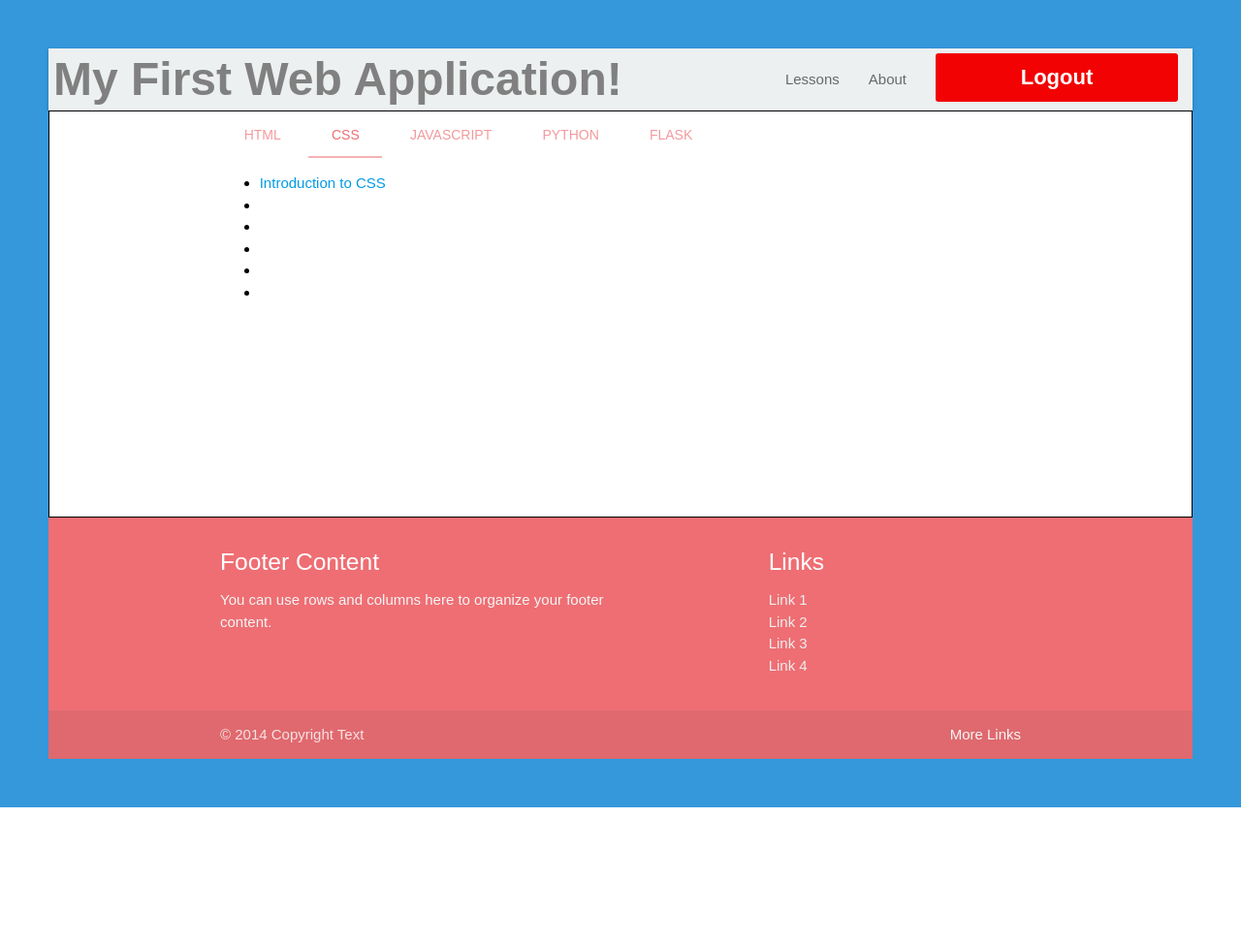
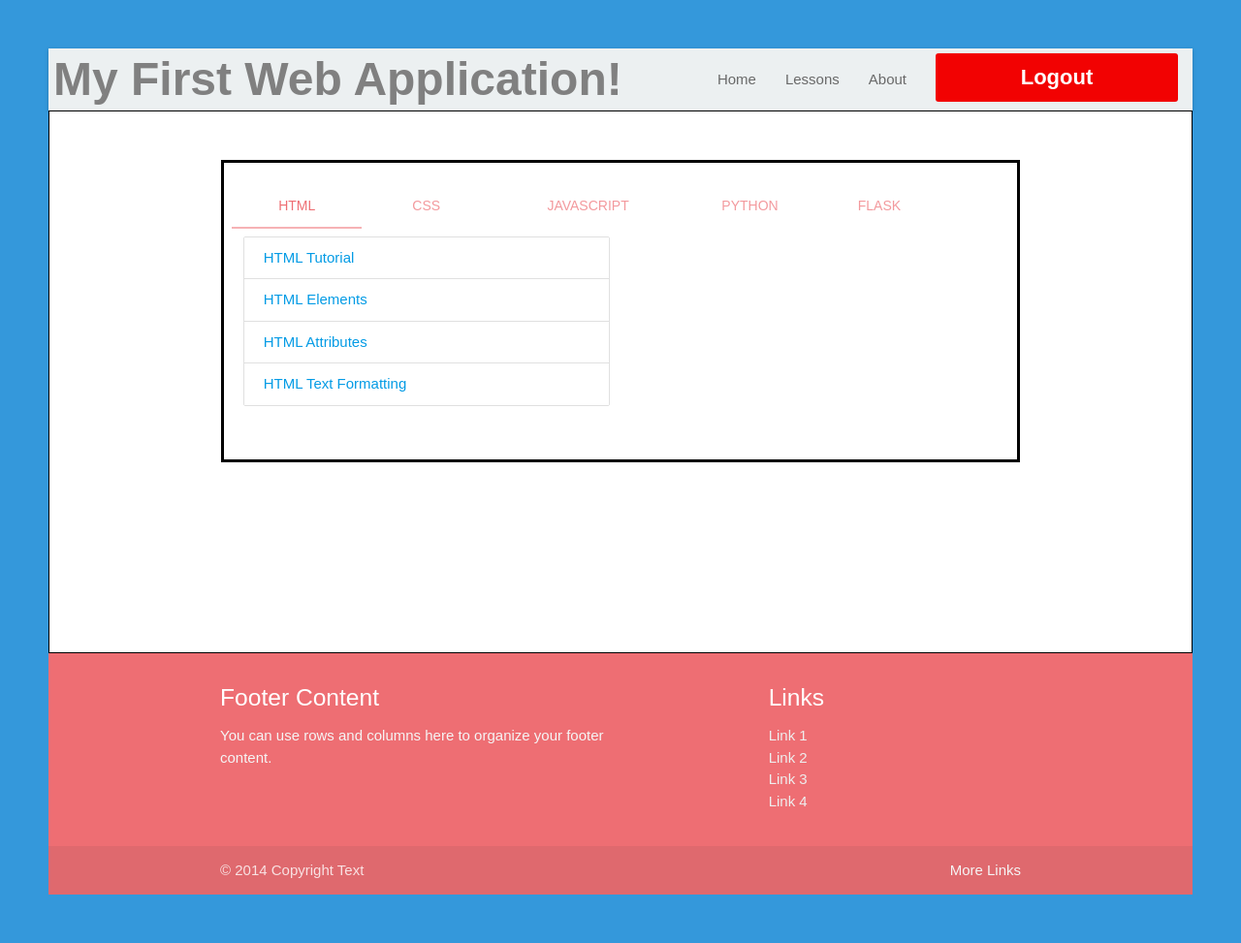
Before and after one commit to Dealsy/Flask_app, a Python web app: template templates/lessons.html in a window 1280 px wide. Shown: the whole page at 97% size. Before the commit the page ends 833 px from the top, so only its background shows below. Run offline with Jinja, Linux system fonts and the light colour scheme; the template is opened without the code that fills it, so the values that code supplies are empty.

Commit message:
stripped code

```diff
--- a/static/css/style.css
+++ b/static/css/style.css
@@ -5,15 +5,18 @@ box-sizing: border-box;
 *:focus {
     outline: none;
 }
+
 body {
     font-family: Arial;
     background-color: #3498DB;
     padding: 50px;
 }
+
 .login {
     margin: 20px auto;
     width: 300px;
 }
+
 .login-screen {
     background-color: #FFF;
     padding: 20px;
@@ -28,6 +31,7 @@ color: #777;
 .login-form {
     text-align: center;
 }
+
 .control-group {
     margin-bottom: 10px;
 }
@@ -77,7 +81,7 @@ box-shadow: none;
     margin-top: 12px;
 }
 
-.logout_button{
+.logout_button {
     background-color: #F20202;
     margin-top: 5px;
     font-weight: bold;
@@ -86,7 +90,7 @@ box-shadow: none;
 
 }
 
-nav .brand-logo{
+nav .brand-logo {
 
     padding-left: 5px;
     color: grey;
@@ -94,12 +98,22 @@ nav .brand-logo{
     font-size: 48px;
 
 }
-.myCanvas{
+
+.myCanvas {
     background-color: white;
     margin: auto;
-  width:100%;
-  height: 60%;
+    width: 100%;
+    height: 80%;
     color: black;
+
+}
+
+.lesson_border {
+
+    margin-top: 50px;
+    border: solid black;
+    padding: 20px;
+
 
 
 }
--- a/templates/base.html
+++ b/templates/base.html
@@ -1,15 +1,16 @@
-
 <!-- Compiled and minified CSS -->
 <link rel="stylesheet" href="https://cdnjs.cloudflare.com/ajax/libs/materialize/0.100.2/css/materialize.min.css">
 <link rel="stylesheet" href="/static/css/style.css" type="text/css">
 <!-- Compiled and minified JavaScript -->
 <script src="/static/js/jquery-3.3.1.js"></script>
 <script src="https://cdnjs.cloudflare.com/ajax/libs/materialize/0.100.2/js/materialize.min.js"></script>
+
+<!-- below is the code for the nav bar -->
 <nav>
-
     <div style="background-color: #ECF0F1; color: dimgray" class="nav-wrapper ">
         <a href="/" class="brand-logo"> My First Web Application!</a>
         <ul id="nav-mobile" class="right hide-on-med-and-down">
+            <li><a style="color: dimgray " href="/">Home</a></li>
             <li><a style="color: dimgray " href="{{ url_for('lessons') }}">Lessons</a></li>
             <li><a style="color: dimgray " href="badges.html">About</a></li>
             <li><a href="{{ url_for('logout') }}"> <input type="submit" value=Logout class="logout_button"> </a></li>
@@ -19,14 +20,19 @@
     </div>
 </nav>
 
-{% block content %}
+<!-- This code creates the canvas for your content to go in. -->
+<div class="myCanvas"
+     style="border:1px solid #000000;">
+    {% block content %}
 
 
 
 
-{% endblock %}
+    {% endblock %}
 
+</div>
 
+<!--This is the code that creates the footer for your layout -->
 <footer class="page-footer">
     <div class="container">
         <div class="row">
--- a/templates/index.html
+++ b/templates/index.html
@@ -1,7 +1,6 @@
 {% extends "base.html" %}
 {% block content %}
-<div class="myCanvas" width="200" height="100"
-     style="border:1px solid #000000;">
+
     <h1>Page Content</h1>
 
 
@@ -22,8 +21,6 @@
 
     </script>
 
-</div>
-
 
 
 
--- a/templates/lessons.html
+++ b/templates/lessons.html
@@ -1,83 +1,84 @@
 {% extends "base.html" %}
 {% block content %}
-    <div class="myCanvas"
-         style="border:1px solid #000000;">
 
 
-        <div class="container">
+
+        <div class="container lesson_border">
+            <div class="row">
+                <div class="s6">
 
 
                     <ul id="tabs-swipe-demo" class="tabs">
-                <li class="tab col s3"><a href="#test-swipe-1">HTML</a></li>
-                <li class="tab col s3"><a class="active" href="#test-swipe-2">CSS</a></li>
+                        <li class="tab col s2"><a class="active" href="#test-swipe-1">HTML</a></li>
+                        <li class="tab col s2"><a href="#test-swipe-2">CSS</a></li>
                         <li class="tab col s3"><a href="#test-swipe-3">Javascript</a></li>
-                <li class="tab col s3"><a href="#test-swipe-4">Python</a></li>
-                <li class="tab col s3"><a href="#test-swipe-5">Flask</a></li>
+                        <li class="tab col s2"><a href="#test-swipe-4">Python</a></li>
+                        <li class="tab col s2"><a href="#test-swipe-5">Flask</a></li>
                     </ul>
                     <div id="test-swipe-1" class="col s6">
-                <ul class="browser-default">
-                    <li><a href="https://www.tutorialspoint.com/html/index.htm"> HTML Tutorial</a></li>
-                    <li><a href=""> </a></li>
-                    <li><a href=""> </a></li>
-                    <li><a href=""> </a></li>
-                    <li><a href=""> </a></li>
-                    <li><a href=""> </a></li>
+
+                        <ul class="collection">
+                            <li class="collection-item"><a href="https://www.tutorialspoint.com/html/index.htm"> HTML Tutorial</a></li>
+                            <li class="collection-item"><a href="https://www.w3schools.com/html/html_elements.asp">HTML Elements</a></li>
+                            <li class="collection-item"><a href="https://www.w3schools.com/html/html_attributes.asp">HTML Attributes</a></li>
+                            <li class="collection-item"><a href="https://www.w3schools.com/html/html_formatting.asp">HTML Text Formatting</a></li>
                         </ul>
+
 
                     </div>
                     <div id="test-swipe-2" class="col s6">
 
-                <ul class="browser-default">
-                    <li><a href="https://developer.mozilla.org/en-US/docs/Learn/CSS/Introduction_to_CSS">Introduction to CSS</a></li>
-                    <li><a href=""> </a></li>
-                    <li><a href=""> </a></li>
-                    <li><a href=""> </a></li>
-                    <li><a href=""> </a></li>
-                    <li><a href=""> </a></li>
+
+                        <ul class="collection">
+                            <li class="collection-item"><a href="https://developer.mozilla.org/en-US/docs/Learn/CSS/Introduction_to_CSS">Introduction to CSS</a></li>
+                            <li class="collection-item"><a href="https://www.w3schools.com/css/css_padding.asp">CSS Syntax and Selectors</a></li>
+                            <li class="collection-item"><a href="https://www.w3schools.com/css/css_howto.asp">Three Ways to Insert CSS</a></li>
+                            <li class="collection-item"><a href="https://www.w3schools.com/css/css_padding.asp">CSS Padding</a></li>
                         </ul>
+
 
                     </div>
                     <div id="test-swipe-3" class="col s6">
 
-                <ul class="browser-default">
-                    <li><a href="https://javascript.info/">The Modern JavaScript Tutorial</a></li>
-                    <li><a href=""> </a></li>
-                    <li><a href=""> </a></li>
-                    <li><a href=""> </a></li>
-                    <li><a href=""> </a></li>
-                    <li><a href=""> </a></li>
+
+                        <ul class="collection">
+                            <li class="collection-item"><a href="https://javascript.info/">The Modern JavaScript Tutorial</a></li>
+                            <li class="collection-item"><a href="https://www.w3schools.com/js/js_output.asp">JavaScript Output</a></li>
+                            <li class="collection-item"><a href="https://www.w3schools.com/js/js_statements.asp">JavaScript Statements</a></li>
+                            <li class="collection-item"><a href="https://www.w3schools.com/js/js_variables.asp">JavaScript Variables</a></li>
                         </ul>
+
 
                     </div>
                     <div id="test-swipe-4" class="col s6">
 
-                <ul class="browser-default">
-                    <li><a href="https://www.learnpython.org/">learnpython.org</a></li>
-                    <li><a href=""> </a></li>
-                    <li><a href=""> </a></li>
-                    <li><a href=""> </a></li>
-                    <li><a href=""> </a></li>
-                    <li><a href=""> </a></li>
+
+                        <ul class="collection">
+                            <li class="collection-item"><a href="https://www.learnpython.org/">learnpython.org</a></li>
+                            <li class="collection-item"><a href="http://www.techbeamers.com/python-keywords-identifiers-variables/">Python Keywords, Identifiers And Variables – Fundamentals</a></li>
+                            <li class="collection-item"><a href="http://www.techbeamers.com/understand-python-statement-indentation/">Understand Python Statement, Expression & Indentation</a></li>
+                            <li class="collection-item"><a href="http://www.techbeamers.com/python-data-types-learn-basic-advanced/">Python Data Types – Learn From Basic To Advanced</a></li>
                         </ul>
+
 
                     </div>
                     <div id="test-swipe-5" class="col s6">
 
+                        <ul class="collection">
+                            <li class="collection-item"><a href="https://www.tutorialspoint.com/flask/index.htm">Flask Tutorial</a></li>
+                            <li class="collection-item"><a href="http://flask.pocoo.org/docs/0.12/quickstart/">Flask quickstart</a></li>
+                            <li class="collection-item"><a href="http://flask.pocoo.org/docs/0.12/tutorial/dbcon/">Flask Database Connections</a></li>
+                            <li class="collection-item"><a href="http://flask.pocoo.org/docs/0.12/blueprints/">Flask Modular Applications with Blueprints</a></li>
+                        </ul>
 
-                <ul class="browser-default">
-                    <li><a href="https://www.tutorialspoint.com/flask/index.htm">Flask Tutorial</a></li>
-                    <li><a href=""> </a></li>
-                    <li><a href=""> </a></li>
-                    <li><a href=""> </a></li>
-                    <li><a href=""> </a></li>
-                    <li><a href=""> </a></li>
-                </ul>
 
                     </div>
 
 
                 </div>
             </div>
+        </div>
+
 
 
 
--- a/templates/login.html
+++ b/templates/login.html
@@ -1,6 +1,6 @@
 <link rel="stylesheet" href="/static/css/style.css" type="text/css">
 
-{% extends "layout.html" %}
+{% extends "flash_message.html" %}
 {% block body %}
 {% if session['logged_in'] %}
 <p>You're logged in already!</p>
```
Also changed, not shown: app.py (+2 -46 lines), dummy.py (deleted, +0 -24 lines), tabledef.py (deleted, +0 -28 lines), templates/layout.html (deleted, +0 -14 lines), templates/flash_message.html (added). Lines whose indentation alone changed are shown as unchanged.
